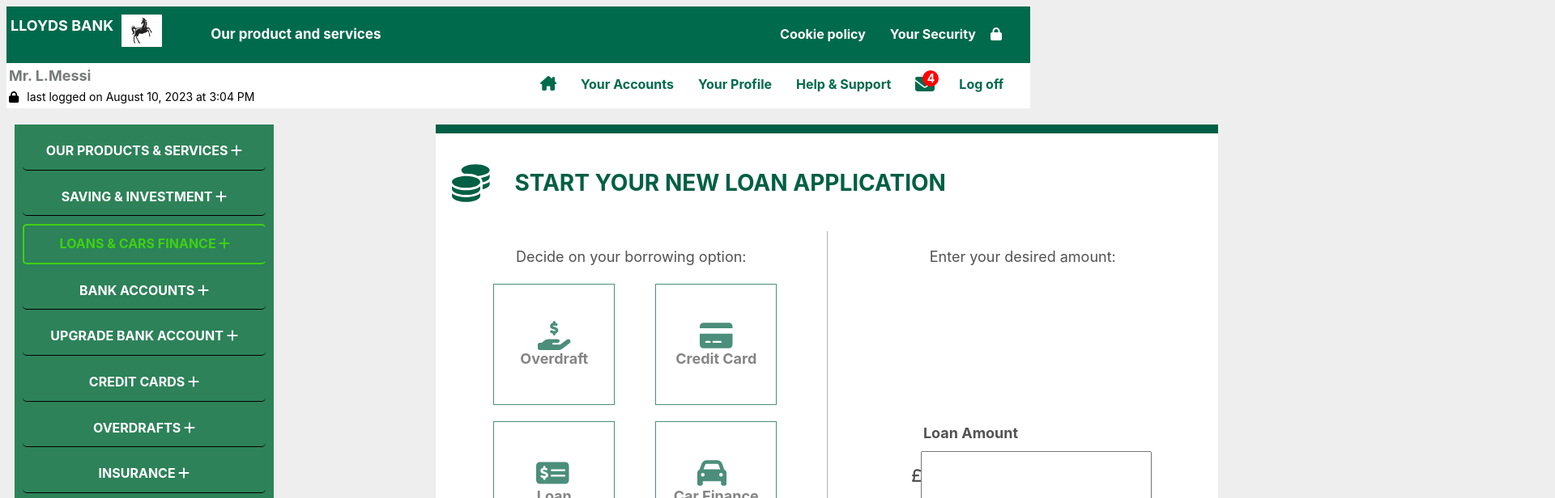
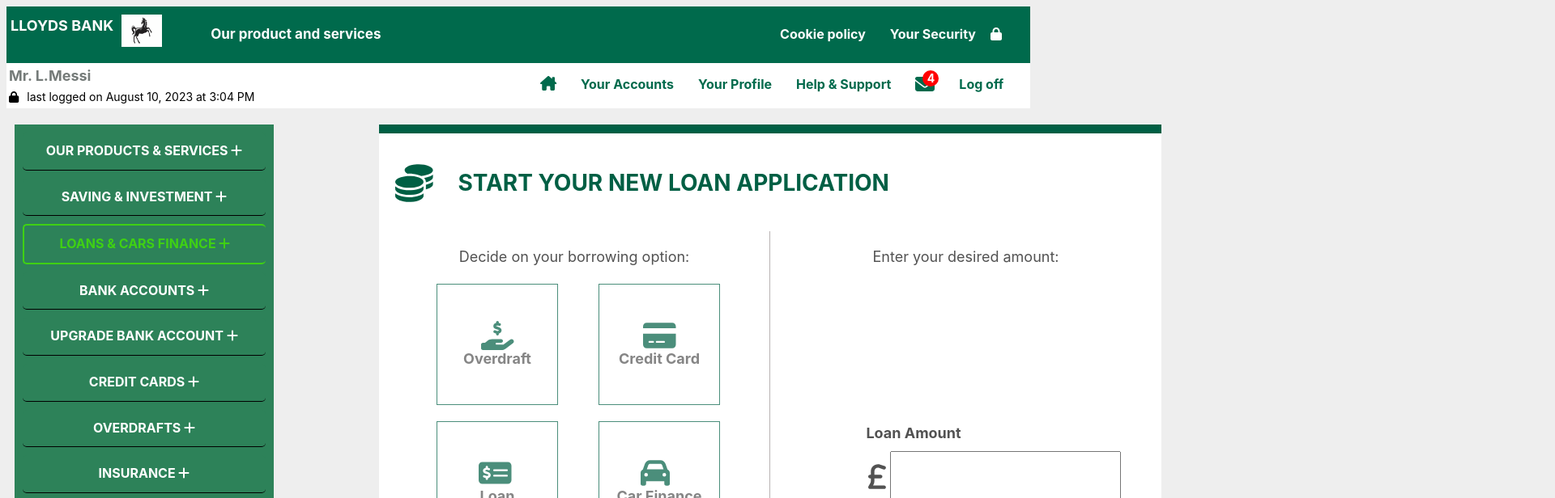
Before and after one commit to Safo-Samson/customer-interface-decisioning, a React (Vite) app: page /NewLoan in a window 1280 px wide. Shown: the top 616 px of the page at 81% size, 1920 px wide, since content can reach past the window. Built offline with nearby package versions, Linux system fonts and the light colour scheme.

Commit message:
style changes

```diff
--- a/src/components/InformationCheck/InfoCombined.css
+++ b/src/components/InformationCheck/InfoCombined.css
@@ -7,7 +7,8 @@
 
   .infoCombined-remaining-content {
     /* Use 90% of the remaining width */
-    margin-left: 200px;
+    padding-left: 130px;
+    padding-right: 100px;
     flex: 1;
     /* background-color: white; */
     /* Add any additional styling you need for the remaining content */
--- a/src/components/startLoan/NewLoan.css
+++ b/src/components/startLoan/NewLoan.css
@@ -7,7 +7,8 @@
 
 .newLoan-remaining-content {
   /* Use 90% of the remaining width */
-  margin-left: 200px;
+  padding-left: 130px;
+  padding-right: 100px;
   flex: 1;
   /* background-color: white; */
   /* Add any additional styling you need for the remaining content */
--- a/src/components/startLoan/startLoan.css
+++ b/src/components/startLoan/startLoan.css
@@ -30,6 +30,7 @@
 .inputFieldLoan{
     margin-right: 80px;
     margin-top: 12px;
+    width: 350px ;
 }
 .applyLoan-header{
     width: 1498px;
@@ -180,6 +181,7 @@
     margin-top: 192px;
     margin-left: 102px;
 
+
 }
 
 .loanAmount input{
--- a/src/components/startLoan/startLoan.jsx
+++ b/src/components/startLoan/startLoan.jsx
@@ -91,7 +91,7 @@
           <div className="loanAmount">
             <label className="loanAmountLabel"> Loan Amount</label>
             <div className="inputFieldLoan">
-              <FontAwesomeIcon className="poundSign" icon={faSterlingSign} />
+              <FontAwesomeIcon className="poundSign" icon={faSterlingSign} style={{height:'35px', marginRight:'5px', marginBottom:'-10px'}}/>
               <input
                 value={loanAmount}
                 onChange={(e) => setLoan(e.target.value)}
```
